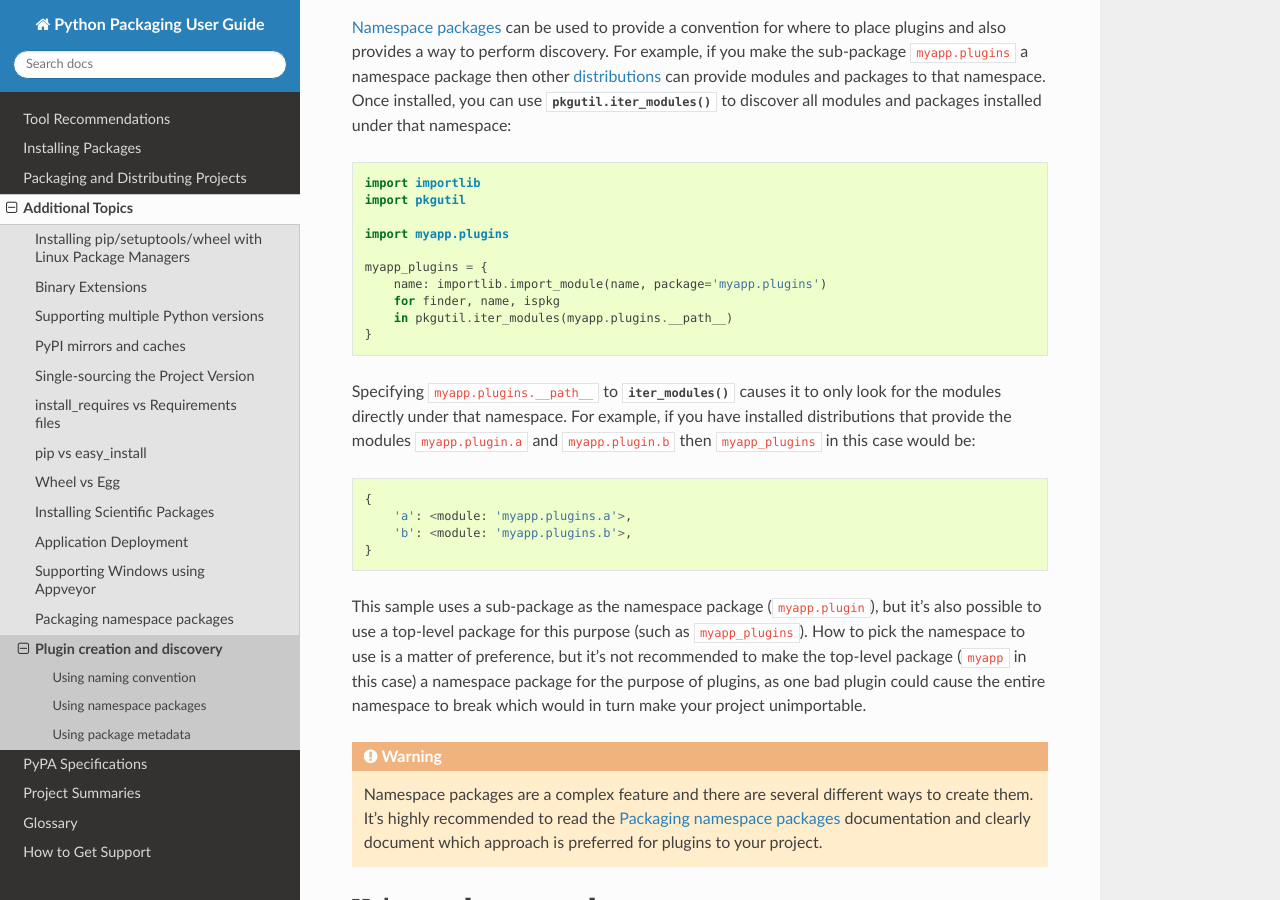
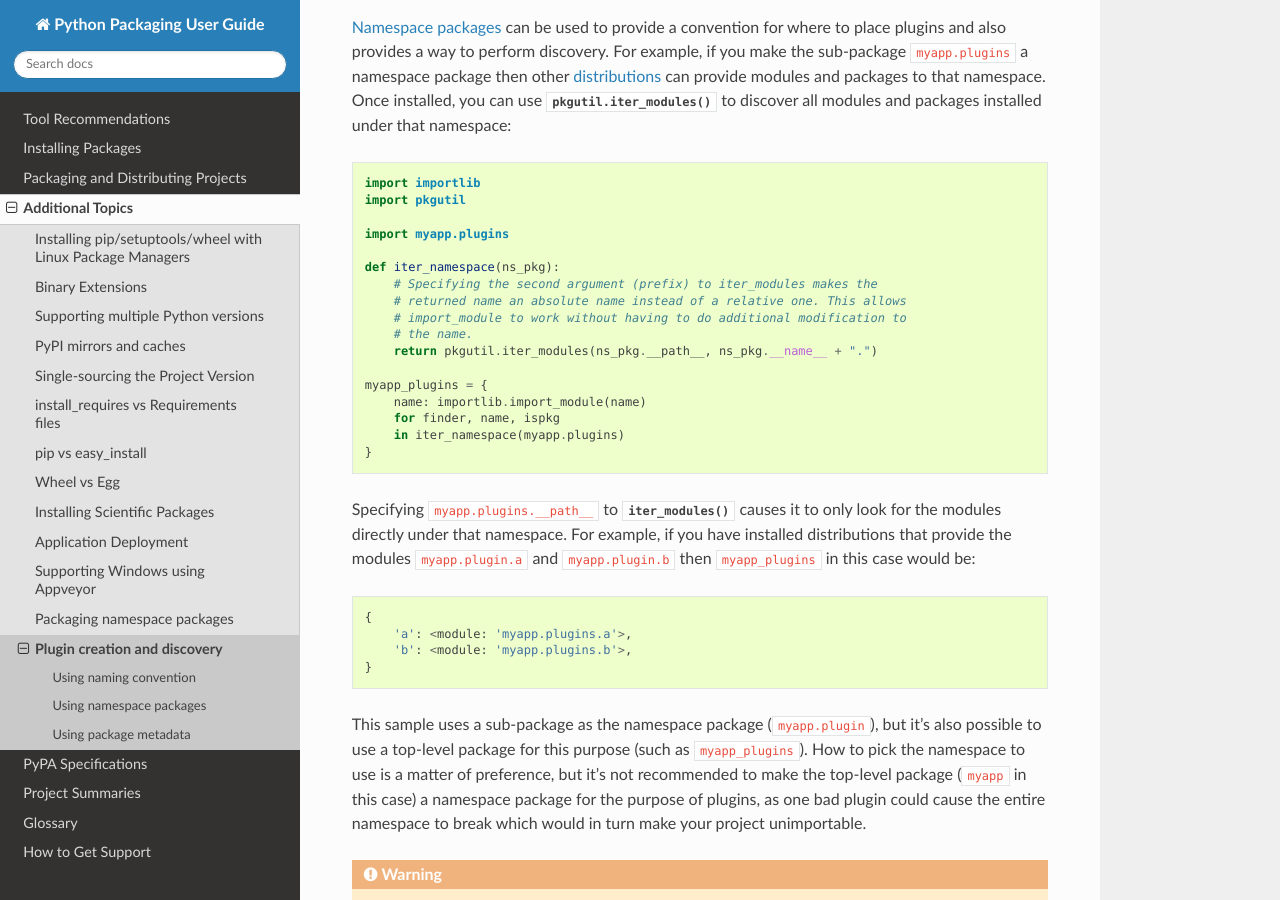
Before and after one commit to pypa/packaging.python.org, a Sphinx documentation site: the page built from source/plugin_discovery.rst, in a window 1280 px wide and 900 px high, scrolled down 1177 px. Built offline with Sphinx 7.4.7 and the Read the Docs theme 2.0.0, drawn with Linux system fonts in a browser that asks for light colours; pages that are not in the unit, such as notebooks, are missing from menus.

Commit message:
Use iter_namespace helper

```diff
--- a/source/plugin_discovery.rst
+++ b/source/plugin_discovery.rst
@@ -76,10 +76,17 @@ under that namespace:
 
     import myapp.plugins
 
+    def iter_namespace(ns_pkg):
+        # Specifying the second argument (prefix) to iter_modules makes the
+        # returned name an absolute name instead of a relative one. This allows
+        # import_module to work without having to do additional modification to
+        # the name.
+        return pkgutil.iter_modules(ns_pkg.__path__, ns_pkg.__name__ + ".")
+
     myapp_plugins = {
-        name: importlib.import_module(name, package='myapp.plugins')
+        name: importlib.import_module(name)
         for finder, name, ispkg
-        in pkgutil.iter_modules(myapp.plugins.__path__)
+        in iter_namespace(myapp.plugins)
     }
 
 Specifying ``myapp.plugins.__path__`` to :func:`~pkgutil.iter_modules` causes
```
